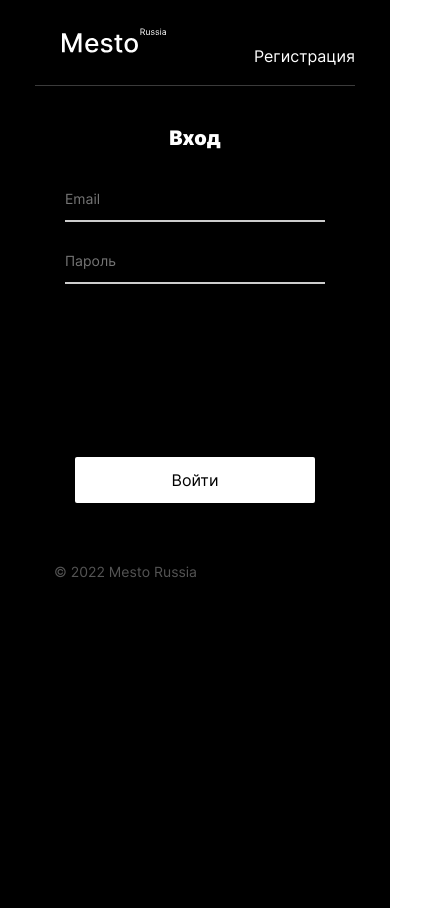
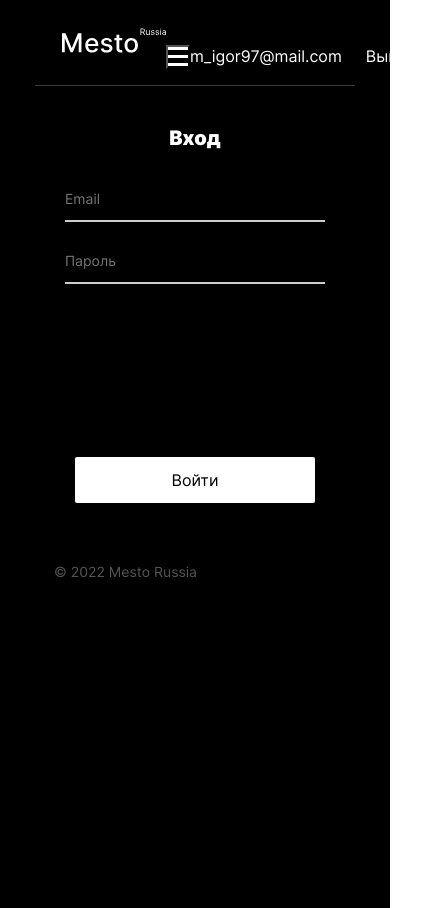
Before and after one commit to Legend1796/react-mesto-auth, a React app: page /sign-in in a window 390 px wide. Shown: the whole page, 442 px wide, since content can reach past the window. Built offline with nearby package versions, Linux system fonts and the light colour scheme; no server answers; a web font is replaced by a local one.

Commit message:
header menu smart

```diff
--- a/src/blocks/header/__link/header__link.css
+++ b/src/blocks/header/__link/header__link.css
@@ -7,6 +7,12 @@
   margin-left: 24px;
 }
 
+@media screen and (max-width: 900px) {
+  .header__link {
+    margin-right: 27px;
+  }
+}
+
 .header__link:hover {
   transition: opacity .2s linear;
   opacity: .6;
--- a/src/blocks/header/__menu/header__menu.css
+++ b/src/blocks/header/__menu/header__menu.css
@@ -1,11 +1,13 @@
 .header__menu {
   background-repeat: no-repeat;
   background-position: center;
+  margin: 0;
+  padding: 0;
   display: none;
-  height: 20px;
+  height: 24px;
   width: 24px;
   background-image: url("../../../images/menuHeaderLine.svg"), url("../../../images/menuHeaderLine.svg"), url("../../../images/menuHeaderLine.svg");
-  background-position: 0 0, 0 6px, 0 12px;
+  background-position: 0 0, 0 8px, 0 16px;
   background-color: black;
 }
 
--- a/src/components/App.js
+++ b/src/components/App.js
@@ -26,7 +26,7 @@ function App() {
   const [isLoading, setIsLoading] = React.useState(false);
   const [cards, setCards] = React.useState([]);
   const [cardForDelete, setCardForDelete] = React.useState('');
-  const [loggedIn, setLoggedIn] = React.useState(false);
+  const [loggedIn, setLoggedIn] = React.useState(true);
   const [userEmail, setUserEmail] = React.useState('m_igor97@mail.com');
 
   React.useEffect(() => {
--- a/src/components/Login.js
+++ b/src/components/Login.js
@@ -4,7 +4,6 @@ import React from 'react';
 function Login() {
   const [email, setEmail] = React.useState('');
   const [password, setPassword] = React.useState('');
-  console.log('ewfewfwefewve');
   function handleChangeEmail(e) {
     setEmail(e.target.value);
 
```
